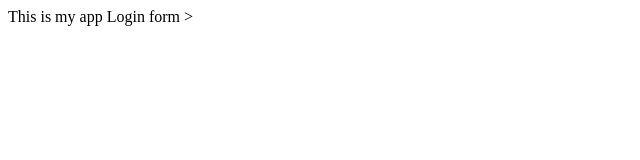
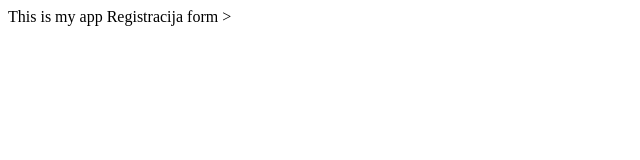
Before and after one commit to saledjuka/prva-aplikacija, a plain HTML site: page index.html in a window 1280 px wide. Shown: the full height of the page, 0-640 px from the left. Drawn offline with Linux system fonts and the light colour scheme.

Commit message:
On branch registracija

```diff
--- a/index.html
+++ b/index.html
@@ -4,6 +4,6 @@
   </head>
   <body>
     This is my app
-    Login form
+    Registracija form
   </body>
   </html>>
```
Also changed, not shown: login.html (+1 -1 lines).
